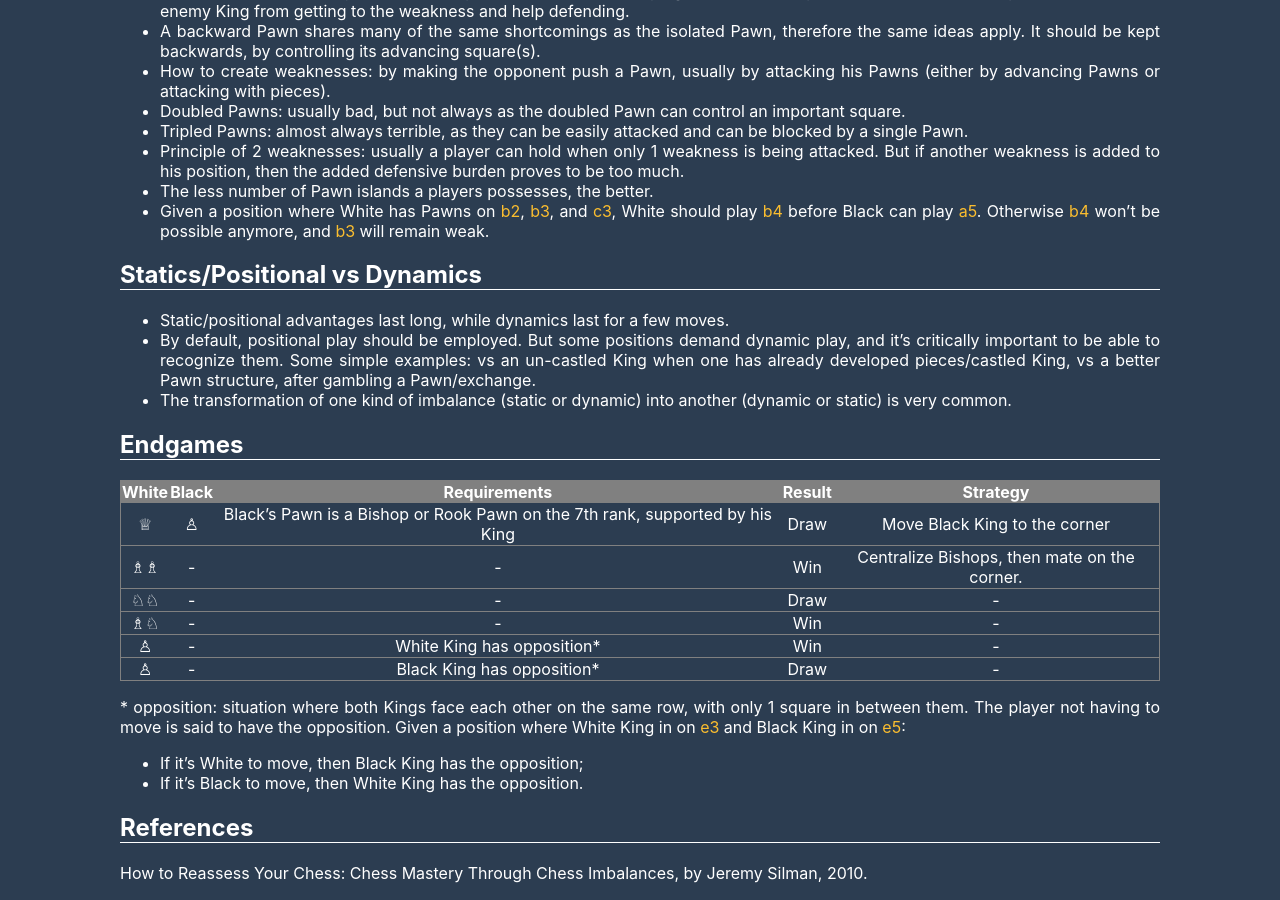
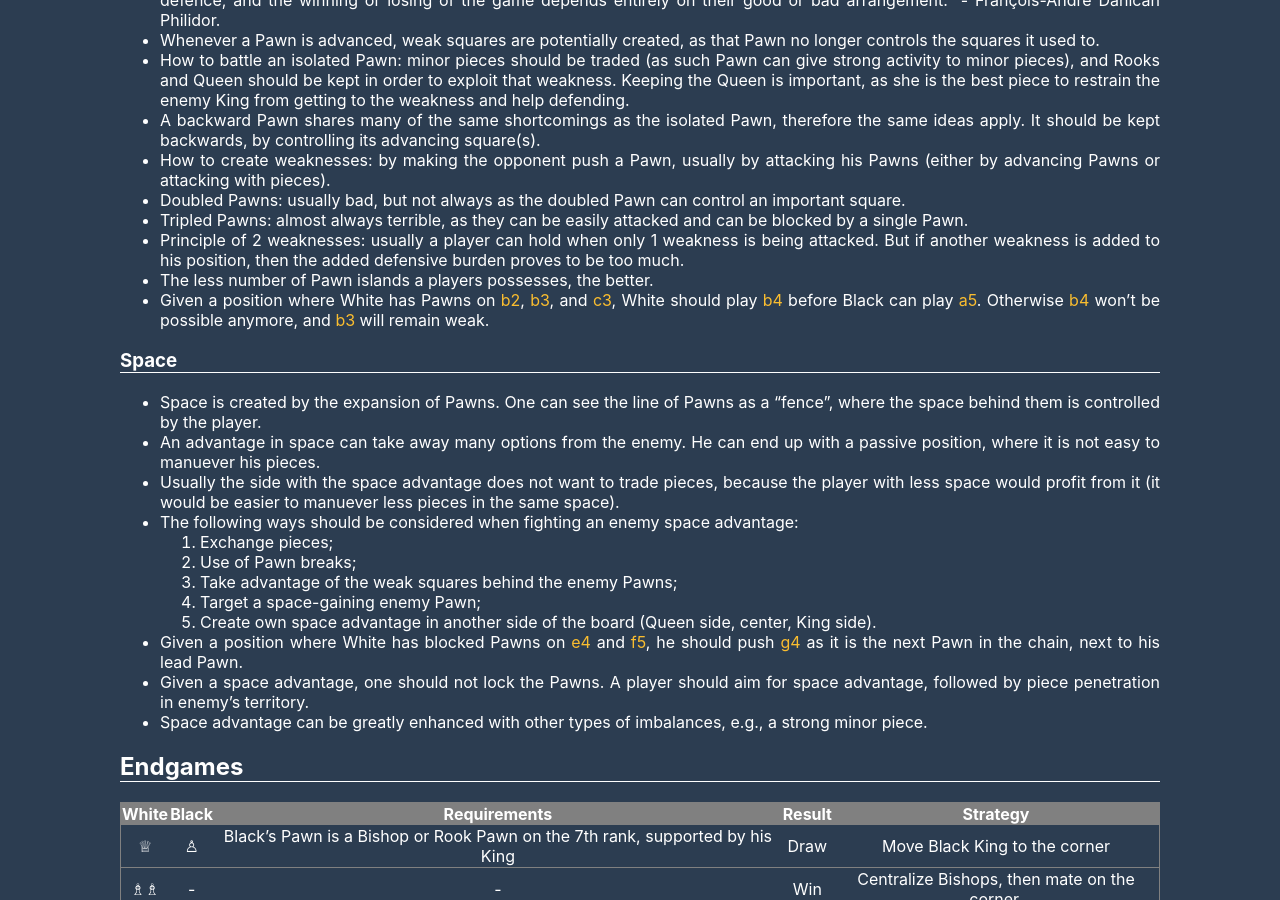
Before and after one commit to brunoroque06/brunoroque06.github.io, a Jekyll site: the page built from _pages/chess-fundamentals.md, in a window 1280 px wide and 900 px high, scrolled down 1906 px. Built offline with Jekyll 4.4.1, drawn with Linux system fonts in a browser that asks for light colours; some of the changed text lies outside the part shown.

Commit message:
Add space chapter to chess page

```diff
--- a/_pages/chess-fundamentals.md
+++ b/_pages/chess-fundamentals.md
@@ -10,13 +10,9 @@ This page contains a compilation of chess fundamentals.
 
 ## General Principles
 
-- Method for move finding:
-  1. Check tactics (CCT): checks, captures, threads;
-  2. Positional: assert imbalances for both sides, and then find the move that best improves own's/worsens opponent's position (tempo moves first);
-- Tempo moves:
-  1. Checks;
-  2. Captures;
-  3. Attacks of a piece towards a higher value piece.
+- There are 2 possible approaches to play a position:
+  1. Tactically/Dynamically: direct approach to improve owns position through CCTs (checks, captures, and threads);
+  2. Positionally/Strategically: assert imbalances for both sides, then find the move that best improves own's/worsens opponent's position.
 - On trading pieces: most of the time it is a mistake. When a player trades, specially in the opening, he is developing opponent's pieces. Players should embrace tension, and not be afraid of it.
 - Placing a piece on a square where it does not work with the rest of its army is rarely a good idea, as one wants as many pieces as possible to work towards the same goal.
 - Unless the position is very sharp, thus positionally speaking, it's usually a bad idea to leave pieces undefended.
@@ -36,6 +32,12 @@ This page contains a compilation of chess fundamentals.
   - Initiative;
   - King safety;
   - Statics vs dynamics.
+
+## Statics/Positional vs Dynamics
+
+- Static/positional advantages last long, while dynamics last for a few moves.
+- By default, positional play should be employed. But some positions demand dynamic play, and it's critically important to recognize them. E.g.: vs an un-castled King when one has already developed pieces/castled King, vs a better Pawn structure, after gambling a Pawn/exchange.
+- The transformation of one kind of imbalance (static or dynamic) into another (dynamic or static) is very common.
 
 ## Knights
 
@@ -77,11 +79,20 @@ This page contains a compilation of chess fundamentals.
 - The less number of Pawn islands a players possesses, the better.
 - Given a position where White has Pawns on `b2`, `b3`, and `c3`, White should play `b4` before Black can play `a5`. Otherwise `b4` won't be possible anymore, and `b3` will remain weak.
 
-## Statics/Positional vs Dynamics
+### Space
 
-- Static/positional advantages last long, while dynamics last for a few moves.
-- By default, positional play should be employed. But some positions demand dynamic play, and it's critically important to be able to recognize them. Some simple examples: vs an un-castled King when one has already developed pieces/castled King, vs a better Pawn structure, after gambling a Pawn/exchange.
-- The transformation of one kind of imbalance (static or dynamic) into another (dynamic or static) is very common.
+- Space is created by the expansion of Pawns. One can see the line of Pawns as a "fence", where the space behind them is controlled by the player.
+- An advantage in space can take away many options from the enemy. He can end up with a passive position, where it is not easy to manuever his pieces.
+- Usually the side with the space advantage does not want to trade pieces, because the player with less space would profit from it (it would be easier to manuever less pieces in the same space).
+- The following ways should be considered when fighting an enemy space advantage:
+  1. Exchange pieces;
+  2. Use of Pawn breaks;
+  3. Take advantage of the weak squares behind the enemy Pawns;
+  4. Target a space-gaining enemy Pawn;
+  5. Create own space advantage in another side of the board (Queen side, center, King side).
+- Given a position where White has blocked Pawns on `e4` and `f5`, he should push `g4` as it is the next Pawn in the chain, next to his lead Pawn.
+- Given a space advantage, one should not lock the Pawns. A player should aim for space advantage, followed by piece penetration in enemy's territory.
+- Space advantage can be greatly enhanced with other types of imbalances, e.g., a strong minor piece.
 
 ## Endgames
 
```
